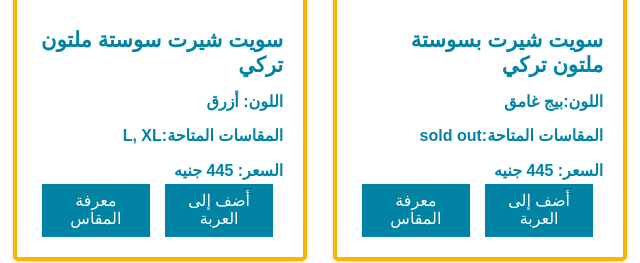
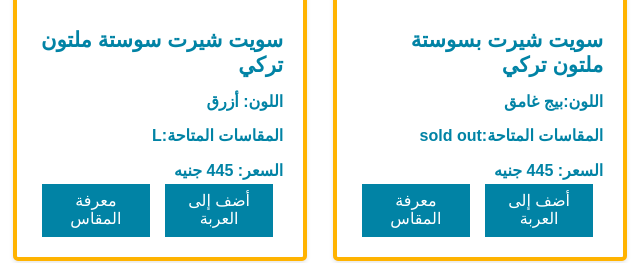
Before and after one commit to Aknan-Store/-, a plain HTML site: page index.html in a window 1280 px wide. Shown: the part 2960-3223 px from the top of the page, 0-640 px from the left. Drawn offline with Linux system fonts and the light colour scheme; a script that the page names is missing.

Commit message:
Add files via upload

```diff
--- a/index.html
+++ b/index.html
@@ -399,7 +399,7 @@
                 <div class="product-details">
                     <h3>سويت شيرت سوستة ملتون تركي </h3>
                     <p>اللون: أزرق</p>
-                    <p class="available-sizes">المقاسات المتاحة:L, XL</p>
+                    <p class="available-sizes">المقاسات المتاحة:L</p>
                     <p class="price">السعر: 445 جنيه</p>
                     <div class="buttons">
                         <button class="button1">أضف إلى العربة</button>
```
